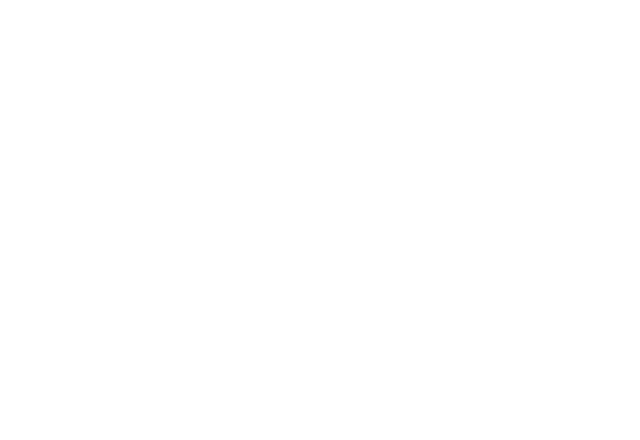
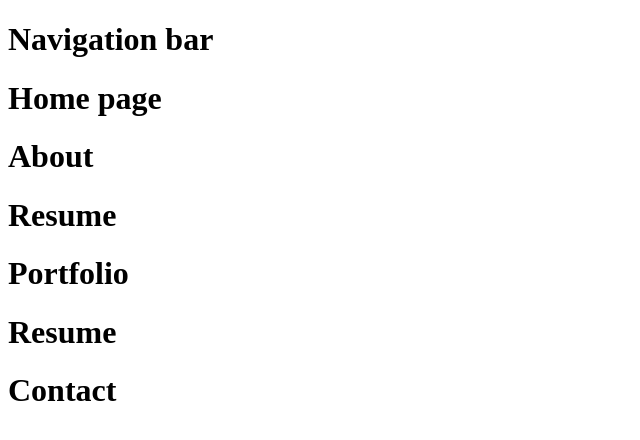
Before and after one commit to strong-one/React-Portfolio-2021, a React (Create React App) app: page / in a window 1280 px wide. Shown: the top 440 px of the page, without its empty margins (0-640 px from the left). Built offline with nearby package versions, Linux system fonts and the light colour scheme.

Commit message:
added in all components and imported to app.js

```diff
--- a/src/App.js
+++ b/src/App.js
@@ -1,7 +1,22 @@
 import NavBar from "./components/NavBar";
+import About from "./components/About";
+import Contact from "./components/Contact";
+import Home from "./components/Home";
+import Portfolio from "./components/Portfolio";
+import Resume from "./components/Resume";
 
 function App() {
-  return <div className="App"></div>;
+  return (
+    <div className="App">
+      <NavBar />
+      <Home />
+      <About />
+      <Resume />
+      <Portfolio />
+      <Resume />
+      <Contact />
+    </div>
+  );
 }
 
 export default App;
```
